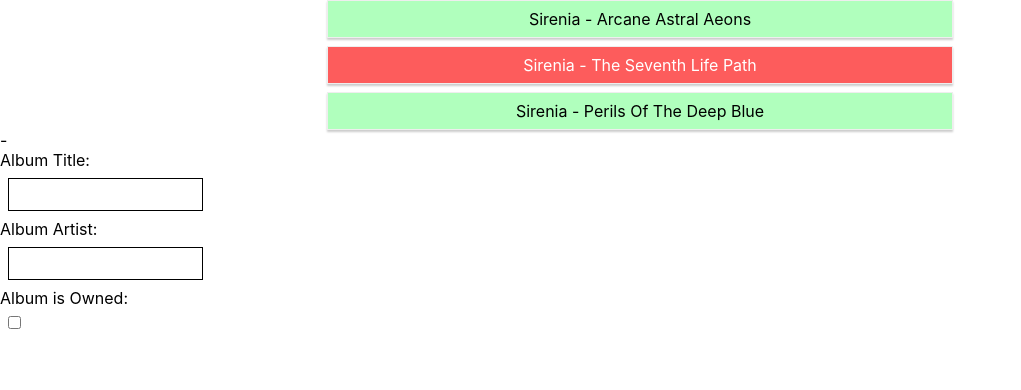
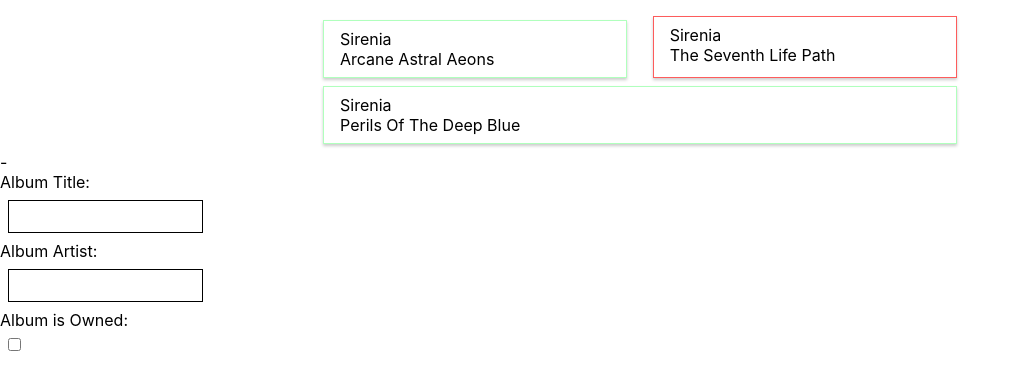
Before and after one commit to MarkusAleksander/react-music-library, a React (Create React App) app: page / in a window 1280 px wide. Shown: the top 390 px of the page, without its empty margins (0-1021 px from the left). Built offline with nearby package versions, Linux system fonts and the light colour scheme.

Commit message:
Added click functionality and input component and restyle

```diff
--- a/src/components/Album/Album.js
+++ b/src/components/Album/Album.js
@@ -2,8 +2,12 @@
 import './album.css';
 
 const Album = (props) => {
+
     return (
-        <li className={'album__item album__item--' + (props.owned ? 'owned' : 'required')} onClick={props.click}>{props.artist} - {props.title}</li>
+        <li className={'album__item album__item--' + (props.owned ? 'owned' : 'required')} onClick={props.click}>
+            <p>{props.artist}</p>
+            <p>{props.title}</p>
+        </li>
     );
 }
 
--- a/src/components/Album/album.css
+++ b/src/components/Album/album.css
@@ -1,27 +1,22 @@
 .album__item {
     position: relative;
-    top: 0;
-    margin: 0 0.75rem;
+    margin: 0.75rem 0 0;
     padding: 0.5rem 1rem;
-    transition: all 0.3s;
-    text-align: center;
+    text-align: left;
     border: 1px solid #eee;
-    box-shadow: 0 2px 2px #ccc;
+    box-shadow: 0 2px 3px #ccc;
+    width: 48%;
+    color: #000;
+}
+.album__item:last-child:nth-child(odd) {
+    width: 100%;
 }
 .album__item + .album__item {
     margin-top: 0.5rem;
 }
 .album__item--owned {
-    color: #000;
-    background-color: rgb(176, 255, 189);
+    border-color: rgb(176, 255, 189);
 }
 .album__item--required {
-    color: #fff;
-    background-color: rgb(253, 92, 92);
+    border-color: rgb(253, 92, 92);
 }
-.album__item:hover {
-    top: -3px;
-    cursor: pointer;
-    transform: scale(1.05);
-    box-shadow: 2px 4px 2px #ccc;
-}
--- a/src/components/AlbumList/albumlist.css
+++ b/src/components/AlbumList/albumlist.css
@@ -1,4 +1,9 @@
 .album__list {
     max-width: 650px;
     margin: 0 auto;
+    display: flex;
+    padding: 0.5rem;
+    flex-wrap: wrap;
+    justify-content: space-between;
+    align-items: stretch;
 }
```
